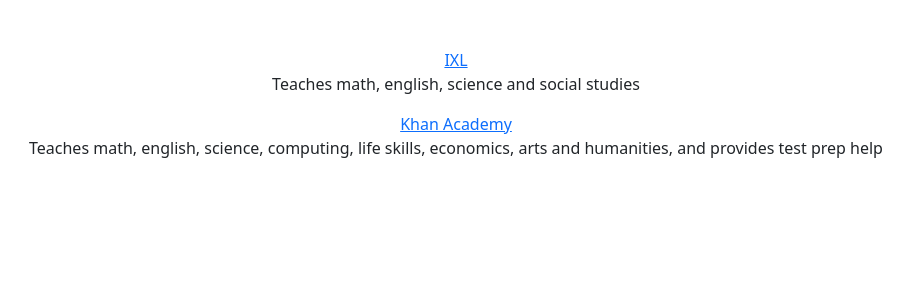
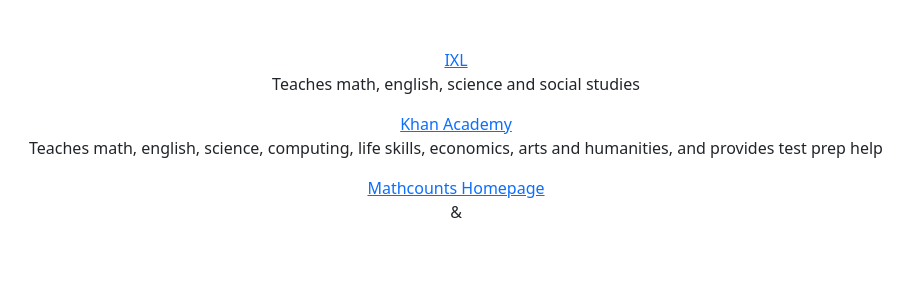
Before and after one commit to advaith-elluru/cs50_final_project_addu_and_vishruth, a Flask app: page /extra_links in a window 1280 px wide. Shown: the part 74-374 px from the top of the page, without its empty margins (184-1097 px from the left). Run offline with Flask 2, Linux system fonts and the light colour scheme; a user stored in the database is signed in; some libraries are stand-ins or nearby versions.

Commit message:
Mon, Nov 21, 2022, 2:18 AM +00:00

```diff
--- a/templates/extra.html
+++ b/templates/extra.html
@@ -10,4 +10,5 @@
     <p>Teaches math, english, science and social studies</p>
     <a href="https://www.khanacademy.org/">Khan Academy</a>
     <p>Teaches math, english, science, computing, life skills, economics, arts and humanities, and provides test prep help</p>
+    <a href="https://www.mathcounts.org/">Mathcounts Homepage</a><p>&</p><a href=""
 {% endblock %}
```
Also changed, not shown: extralinks.html (added).
